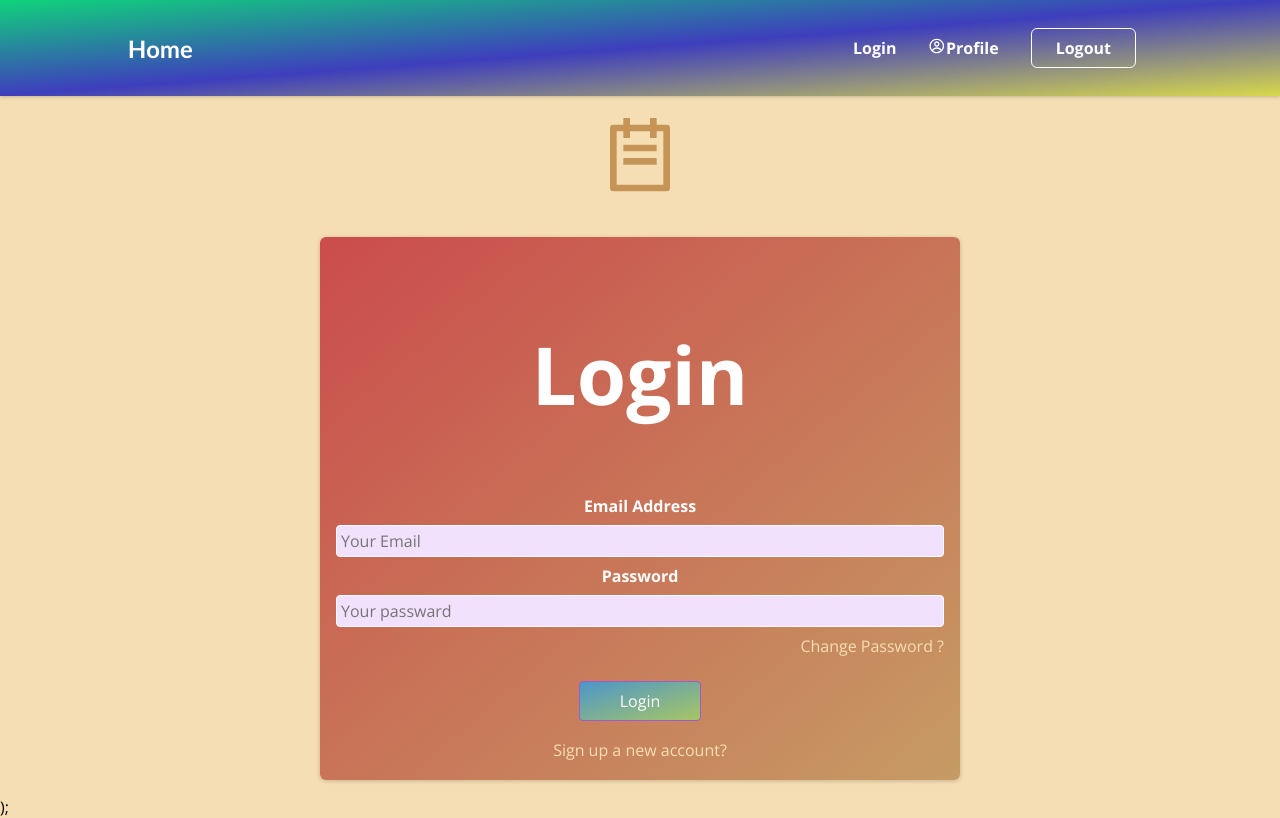
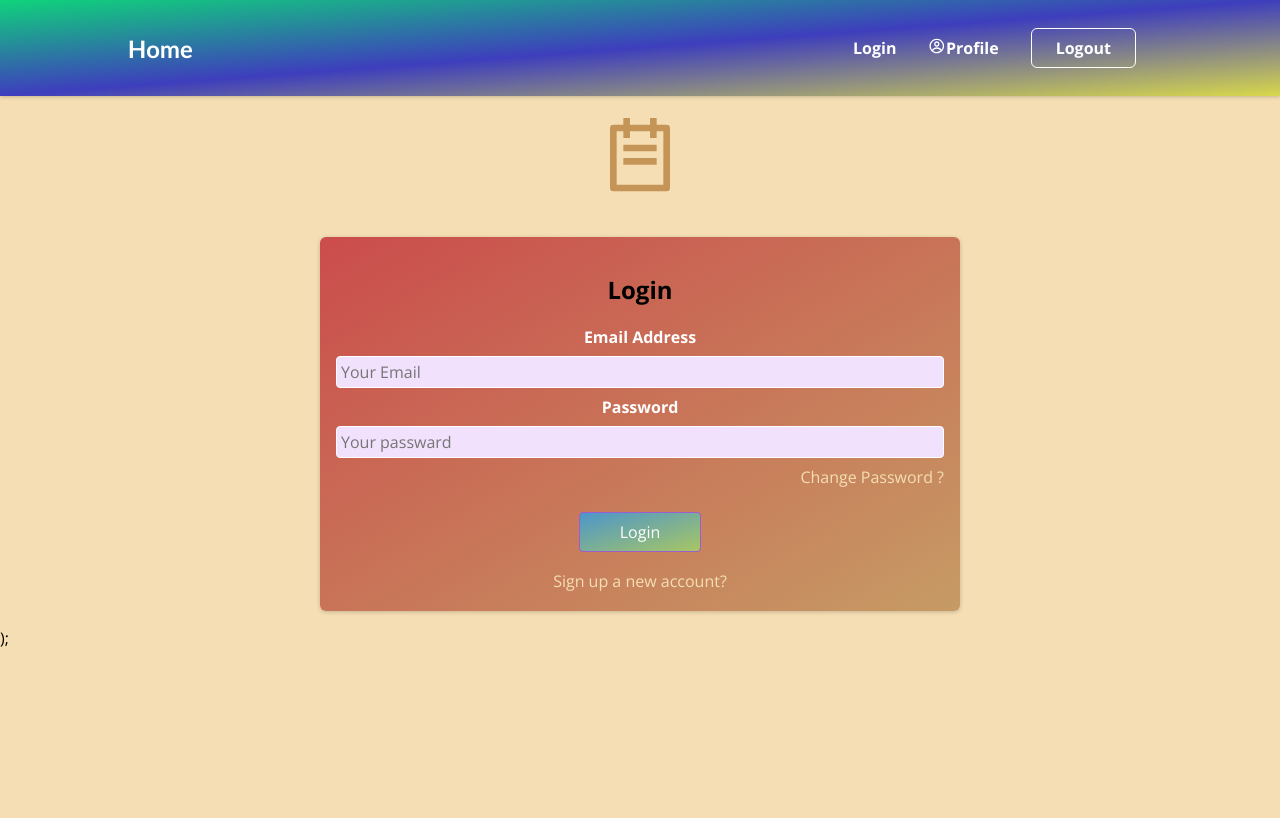
Before and after one commit to shivamapchan/productivity-app, a React (Create React App) app: page /auth in a window 1280 px wide. Built offline with nearby package versions, Linux system fonts and the light colour scheme.

Commit message:
Update AuthForm.js

```diff
--- a/src/components/Auth/AuthForm.js
+++ b/src/components/Auth/AuthForm.js
@@ -17,7 +17,7 @@ const AuthForm = () => {
 				<RiTodoLine />
 			</div>
 			<section className={classes.auth}>
-				<h1>{isLogin ? "Login" : "Sign Up"}</h1>
+				<h2>{isLogin ? "Login" : "Sign Up"}</h2>
 				<form>
 					<div className={classes.control}>
 						<label htmlFor="email">
```
